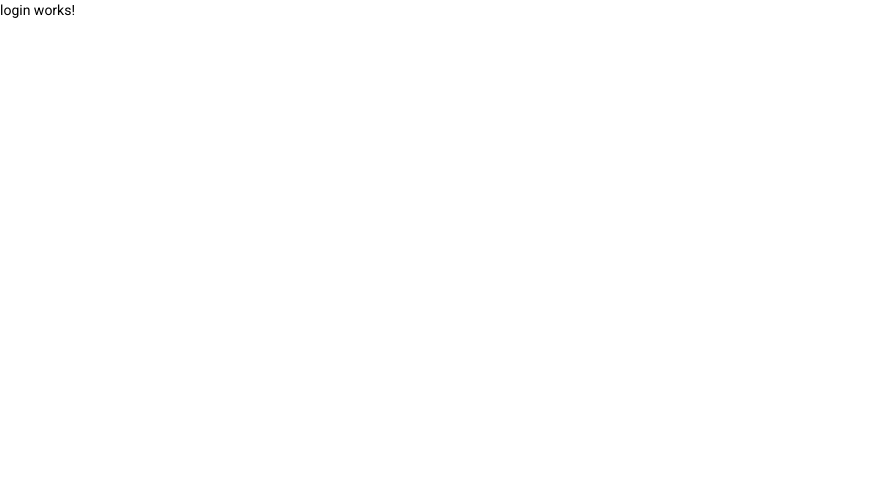
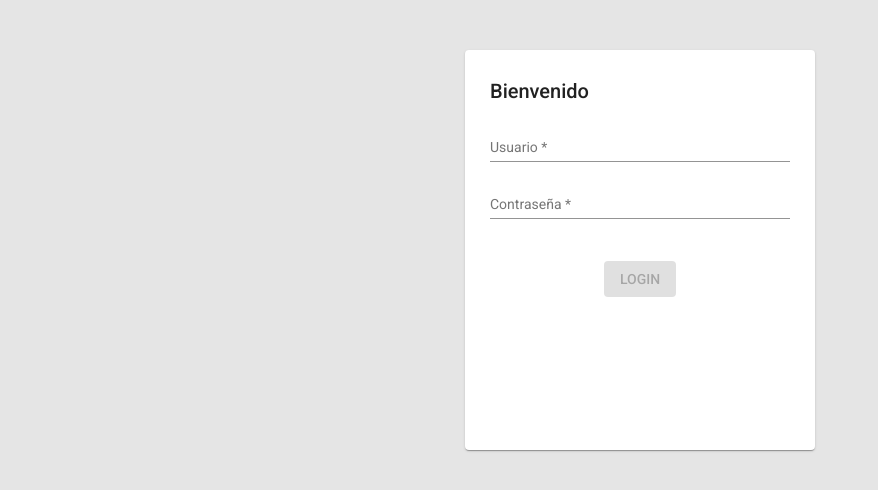
Before and after one commit to Herber230/car-owners-app, an Angular app: page /login in a window 1280 px wide. Shown: the top 490 px of the page, without its empty margins (0-878 px from the left). Built offline with nearby package versions, Linux system fonts and the light colour scheme.

Commit message:
feat: Authentication simple flow

```diff
--- a/src/app/app-routing.module.ts
+++ b/src/app/app-routing.module.ts
@@ -1,18 +1,21 @@
 import { NgModule } from '@angular/core';
 import { RouterModule, Routes } from '@angular/router';
-import { OwnerListComponent } from './car-owners/owner-list/owner-list.component';
-import { OwnerSingleViewComponent } from './car-owners/owner-single-view/owner-single-view.component';
 import { CommonLayoutComponent } from './common-pages/common-layout/common-layout.component';
 import { LoginComponent } from './common-pages/login/login.component';
+
+import { AuthService } from './common-pages/services/auth.service';
+
 
 const routes: Routes = [
   { path: 'login', component: LoginComponent },
   {
     path: 'owners',
     component: CommonLayoutComponent,
+    canActivate: [AuthService],
     loadChildren: () =>
       import('./car-owners/car-owners.module').then((m) => m.CarOwnersModule),
   },
+  { path: '**', redirectTo: 'login' }
 ];
 
 @NgModule({
--- a/src/app/common-pages/common-pages.module.ts
+++ b/src/app/common-pages/common-pages.module.ts
@@ -3,12 +3,26 @@ import { CommonModule } from '@angular/common';
 import { LoginComponent } from './login/login.component';
 import { CommonLayoutComponent } from './common-layout/common-layout.component';
 import { RouterModule } from '@angular/router';
+import { ReactiveFormsModule } from '@angular/forms';
 
 
 import { MatSidenavModule} from '@angular/material/sidenav';
 import {MatToolbarModule} from '@angular/material/toolbar';
 import {MatListModule} from '@angular/material/list';
 import {MatIconModule} from '@angular/material/icon';
+import {MatCardModule} from '@angular/material/card';
+import {MatInputModule} from '@angular/material/input';
+import {MatButtonModule} from '@angular/material/button';
+
+const MaterialModules = [
+  MatSidenavModule,
+  MatToolbarModule,
+  MatListModule,
+  MatIconModule,
+  MatCardModule,
+  MatInputModule,
+  MatButtonModule
+]
 
 @NgModule({
   declarations: [
@@ -18,10 +32,8 @@ import {MatIconModule} from '@angular/material/icon';
   imports: [
     CommonModule,
     RouterModule,
-    MatSidenavModule,
-    MatToolbarModule,
-    MatListModule,
-    MatIconModule
+    ReactiveFormsModule,
+    ...MaterialModules
   ]
 })
 export class CommonPagesModule { }
--- a/src/app/common-pages/login/login.component.html
+++ b/src/app/common-pages/login/login.component.html
@@ -1 +1,25 @@
-<p>login works!</p>
+<div class="container">
+  <mat-card class="box">
+    <mat-card-content>
+      <h2>Bienvenido</h2>
+      <form [formGroup]="loginForm" (ngSubmit)="onSubmit()" >
+        <mat-form-field class="field">
+          <mat-label>Usuario</mat-label>
+          <input matInput type="text" formControlName="user" />
+          <mat-error>Usuario no valido</mat-error>
+        </mat-form-field>
+        <mat-form-field class="field">
+          <mat-label>Contraseña</mat-label>
+          <input matInput type="password" formControlName="password" />
+          <mat-error>Contraseña no valida</mat-error>
+        </mat-form-field>
+        <button mat-raised-button color="primary" type="submit" [disabled]="!loginForm.valid">
+          LOGIN
+        </button>
+        <span *ngIf="loginError" class="login-error">
+          {{loginError}}
+        </span>
+      </form>
+    </mat-card-content>
+  </mat-card>
+</div>
--- a/src/app/common-pages/login/login.component.scss
+++ b/src/app/common-pages/login/login.component.scss
@@ -0,0 +1,32 @@
+.container {
+  display: flex;
+  justify-content: center;
+  background-color: #E5E5E5;
+  height: 100%;
+}
+
+.box {
+  height: 350px;
+  width: 300px;
+  padding: 25px;
+  margin-top: 50px;
+}
+
+.field {
+  width: 100%;
+}
+
+button {
+  display: block;
+  margin: 25px auto;
+}
+
+.login-error {
+  color: red;
+  background-color: rgb(255,0,0,0.1);
+  display: block;
+  text-align: center;
+  font-weight: 500;
+  padding: 5px;
+  border-radius: 5px;
+}
--- a/src/app/common-pages/login/login.component.ts
+++ b/src/app/common-pages/login/login.component.ts
@@ -1,15 +1,92 @@
-import { Component, OnInit } from '@angular/core';
+import { Component, OnInit, OnDestroy } from '@angular/core';
+import { FormControl, FormGroup, Validators } from '@angular/forms';
+import { Subscription } from 'rxjs';
+
+import { LoginService } from '../services/login.service';
+import { AuthService } from '../services/auth.service';
+import { Router } from '@angular/router';
 
 @Component({
   selector: 'app-login',
   templateUrl: './login.component.html',
-  styleUrls: ['./login.component.scss']
+  styleUrls: ['./login.component.scss'],
 })
-export class LoginComponent implements OnInit {
+export class LoginComponent implements OnInit, OnDestroy {
+  loginForm: FormGroup;
+  private _loginError?: string;
 
-  constructor() { }
+  private _userChangeSubscription?: Subscription;
+  private _passwordChangeSubscription?: Subscription;
 
-  ngOnInit(): void {
+  constructor(
+    private loginService: LoginService,
+    private authService: AuthService,
+    private router: Router
+  ) {
+    this.loginForm = new FormGroup({
+      user: new FormControl('', [Validators.required]),
+      password: new FormControl('', [Validators.required]),
+    });
+
+    const cleanSubscriber = {
+      next: () => this.cleanError(),
+    };
+    this._userChangeSubscription = this.loginForm
+      .get('user')
+      ?.valueChanges.subscribe(cleanSubscriber);
+    this._passwordChangeSubscription = this.loginForm
+      .get('password')
+      ?.valueChanges.subscribe(cleanSubscriber);
   }
 
+  ngOnInit(): void {}
+
+  ngOnDestroy(): void {
+    this._userChangeSubscription?.unsubscribe();
+    this._passwordChangeSubscription?.unsubscribe();
+  }
+
+  onSubmit() {
+    this.loginService
+      .authenticate(
+        this.loginForm.get('user')?.value,
+        this.loginForm.get('password')?.value
+      )
+      .subscribe({
+        next: (result) => {
+          if (result.success) {
+            this.authService.accessToken = result.token;
+            this.authService.refreshToken = result.refreshToken;
+            this.router.navigate(['owners']);
+          } else {
+            this.setError('Usuario o contraseña invalidos');
+          }
+        },
+        error: () => {
+          this.setError('Error de la aplicacion');
+        },
+      });
+  }
+
+  setError(message: string) {
+    this.loginForm.get('user')?.setValue('');
+    this.loginForm.get('password')?.setValue('');
+    this._loginError = message;
+  }
+
+  cleanError() {
+    this._loginError = '';
+  }
+
+  get loginError() {
+    return this._loginError;
+  }
+
+  get user() {
+    return this.loginForm.get('user')?.value;
+  }
+
+  get password() {
+    return this.loginForm.get('password')?.value;
+  }
 }
--- /dev/null
+++ b/src/app/common-pages/services/auth.service.ts
@@ -0,0 +1,43 @@
+import { Injectable } from '@angular/core';
+import {
+  ActivatedRouteSnapshot,
+  CanActivate,
+  Router,
+  RouterStateSnapshot,
+} from '@angular/router';
+
+const ACCESS_TOKEN = 'accessToken';
+const REFRESH_TOKEN = 'refreshToken';
+
+@Injectable({
+  providedIn: 'root',
+})
+export class AuthService implements CanActivate {
+  constructor(private router: Router) {}
+
+  canActivate(
+    route: ActivatedRouteSnapshot,
+    state: RouterStateSnapshot
+  ): boolean {
+    const isAuthenticated = this.accessToken != null;
+    if (!isAuthenticated) {
+      this.router.navigate(['login']);
+    }
+
+    return isAuthenticated;
+  }
+
+  get accessToken() {
+    return localStorage.getItem(ACCESS_TOKEN);
+  }
+  set accessToken(value: string | null) {
+    if (value) localStorage.setItem(ACCESS_TOKEN, value);
+  }
+
+  get refreshToken() {
+    return localStorage.getItem(REFRESH_TOKEN);
+  }
+  set refreshToken(value: string | null) {
+    if (value) localStorage.setItem(REFRESH_TOKEN, value);
+  }
+}
--- /dev/null
+++ b/src/app/common-pages/services/login.service.ts
@@ -0,0 +1,28 @@
+import { Injectable } from '@angular/core';
+import { HttpClient } from '@angular/common/http';
+
+const BASE_URL = 'http://localhost:3000';
+
+type AuthenticateResponse = {
+  message: string;
+  success: boolean;
+  token: string;
+  refreshToken: string;
+}
+
+@Injectable({
+  providedIn: 'root'
+})
+export class LoginService {
+
+  constructor(private httpClient: HttpClient) {
+
+  }
+
+  authenticate(user: string, pass: string) {
+    const url = `${BASE_URL}/authenticate`;
+    return this.httpClient.post<AuthenticateResponse>(url, {user, pass});
+  }
+
+
+}
```
